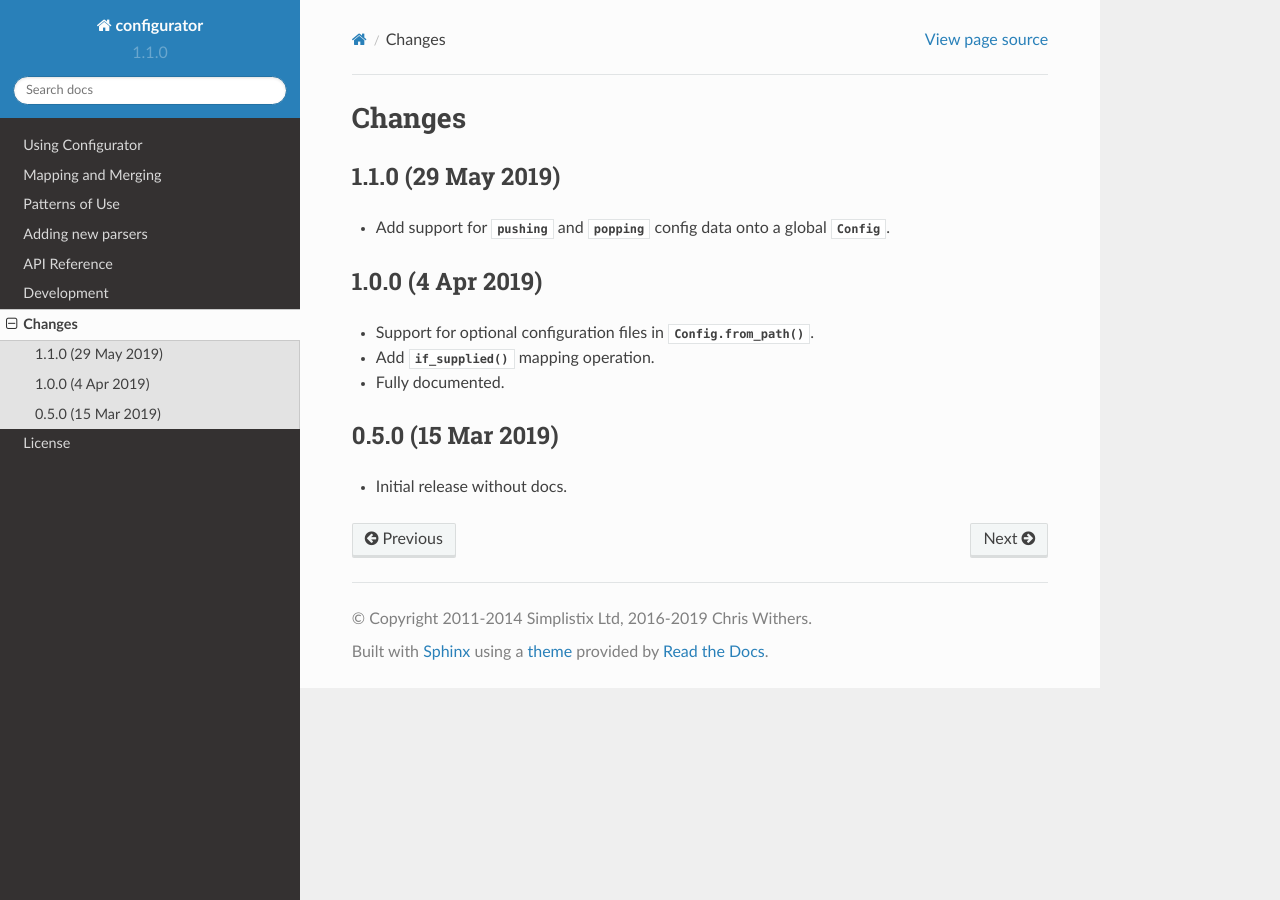
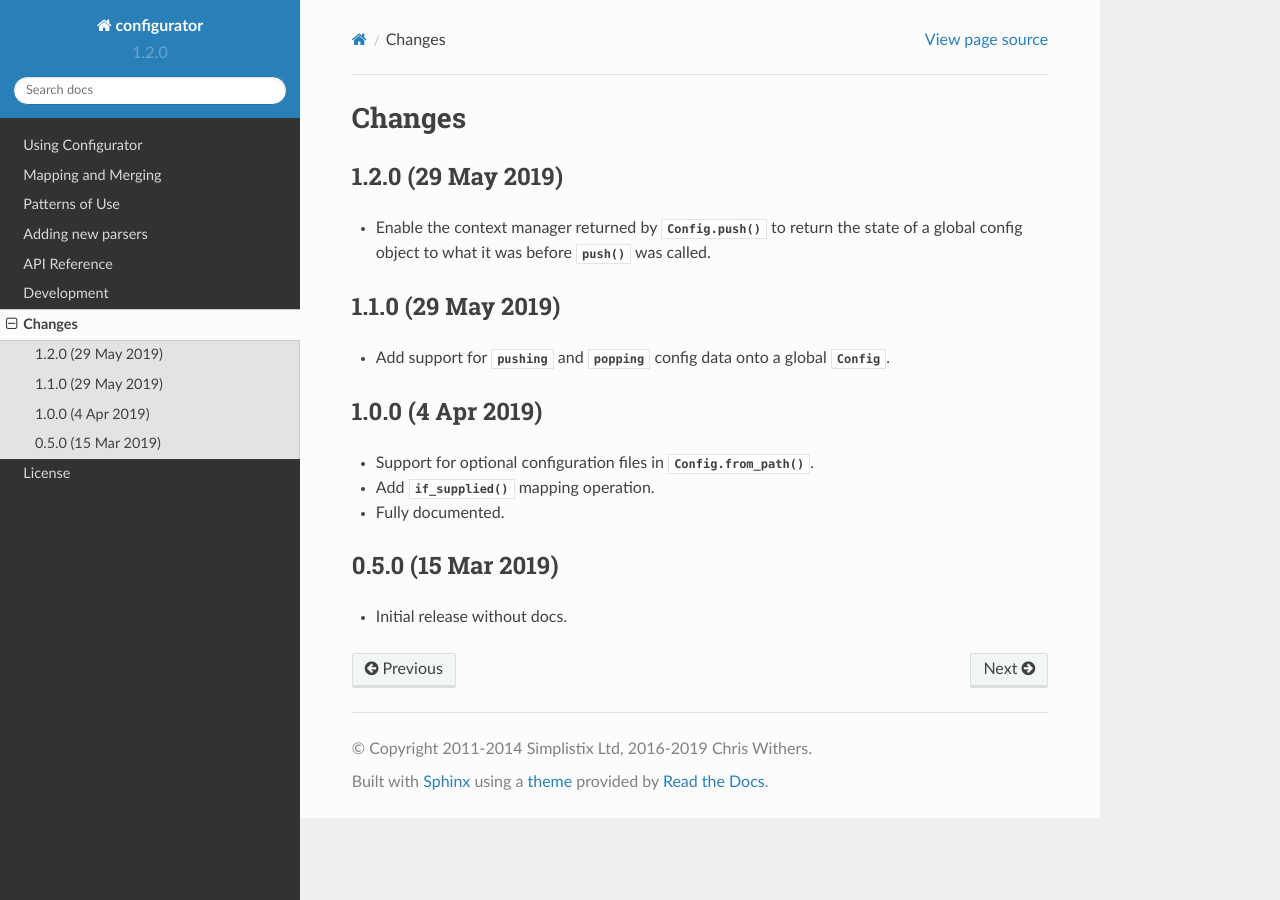
Before and after one commit to simplistix/configurator, a Sphinx documentation site: the page built from docs/changes.rst, in a window 1280 px wide. Built offline with Sphinx 7.4.7 and the Read the Docs theme 2.0.0, drawn with Linux system fonts in a browser that asks for light colours.

Commit message:
Prepare for 1.2.0 release.

```diff
--- a/docs/changes.rst
+++ b/docs/changes.rst
@@ -2,6 +2,13 @@
 
 Changes
 =======
+
+1.2.0 (29 May 2019)
+-------------------
+
+- Enable the context manager returned by :meth:`Config.push` to return
+  the state of a global config object to what it was before :meth:`~Config.push`
+  was called.
 
 1.1.0 (29 May 2019)
 -------------------
--- a/setup.py
+++ b/setup.py
@@ -9,7 +9,7 @@ base_dir = os.path.dirname(__file__)
 
 setup(
     name='configurator',
-    version='1.1.0',
+    version='1.2.0',
     author='Chris Withers',
     author_email='chris@withers.org',
     license='MIT',
```
